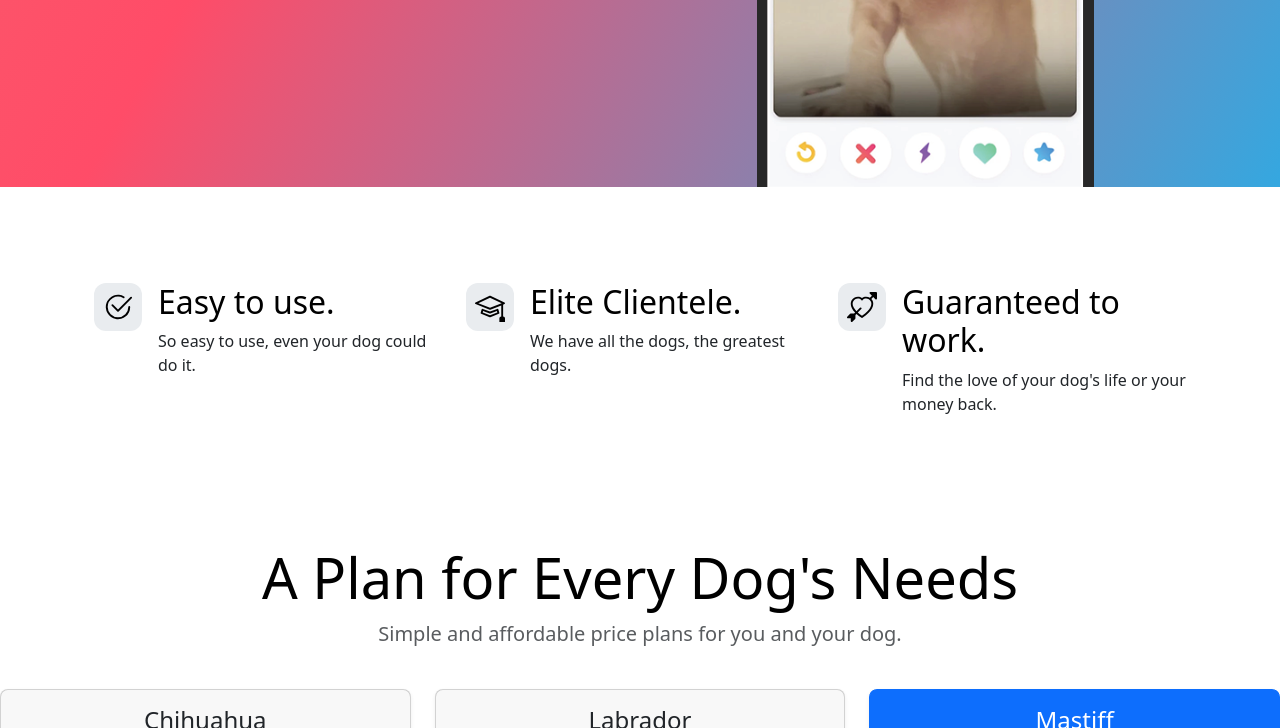
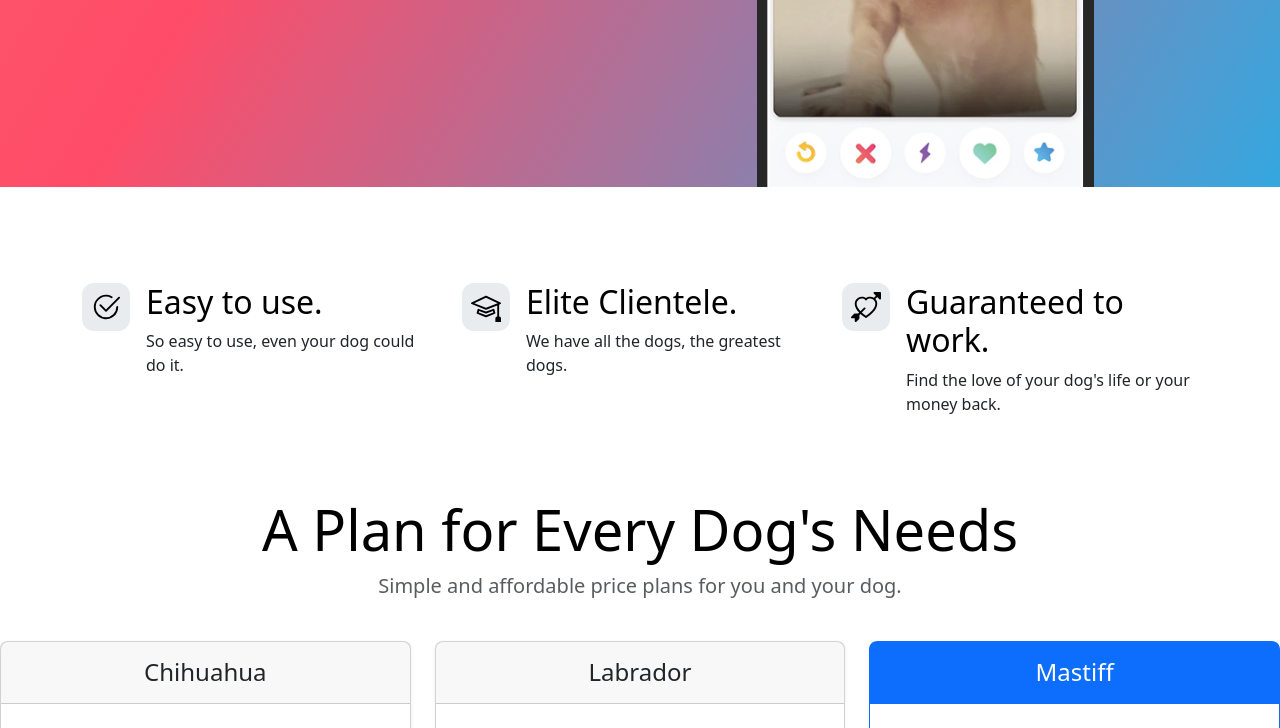
Before and after one commit to SobiahSelvarajah/ss-11-tindog-startup, a plain HTML site: page index.html in a window 1280 px wide. Shown: the part 503-1231 px from the top of the page. Drawn offline with nearby package versions, Linux system fonts and the light colour scheme.

Commit message:
index.html: feature html and styling modified

```diff
--- a/index.html
+++ b/index.html
@@ -65,17 +65,11 @@
 
 
     <!-- Feature -->
-    <div class="container px-4 py-5" id="hanging-icons">
+    <section id="feature">
+        <div class="container mt-5" id="hanging-icons">
             <div class="row g-4 py-5 row-cols-1 row-cols-lg-3">
                 <div class="col d-flex align-items-start">
                     <div class="icon-square text-body-emphasis bg-body-secondary d-inline-flex align-items-center justify-content-center fs-4 flex-shrink-0 me-3">
-                    <!-- <svg
-                        class="bi"
-                        width="1em"
-                        height="1em"
-                        aria-hidden="true">
-                        <use xlink:href="#toggles2"></use>
-                    </svg>  -->
                         <svg
                             xmlns="http://www.w3.org/2000/svg"
                             height="30"
@@ -98,13 +92,6 @@
                 </div>
                 <div class="col d-flex align-items-start">
                     <div class="icon-square text-body-emphasis bg-body-secondary d-inline-flex align-items-center justify-content-center fs-4 flex-shrink-0 me-3">
-                    <!-- <svg
-                        class="bi"
-                        width="1em"
-                        height="1em"
-                        aria-hidden="true">
-                        <use xlink:href="#cpu-fill"></use>
-                    </svg>  -->
                         <svg
                             xmlns="http://www.w3.org/2000/svg"
                             height="30"
@@ -127,13 +114,6 @@
                 </div>
                 <div class="col d-flex align-items-start">
                     <div class="icon-square text-body-emphasis bg-body-secondary d-inline-flex align-items-center justify-content-center fs-4 flex-shrink-0 me-3">
-                    <!-- <svg
-                        class="bi"
-                        width="1em"
-                        height="1em"
-                        aria-hidden="true">
-                        <use xlink:href="#tools"></use>
-                    </svg>  -->
                         <svg
                             xmlns="http://www.w3.org/2000/svg"
                             height="30"
@@ -155,6 +135,8 @@
                 </div>
             </div>
         </div>
+    </section>
+
 
 
 
```
Lines whose indentation alone changed are shown as unchanged.
